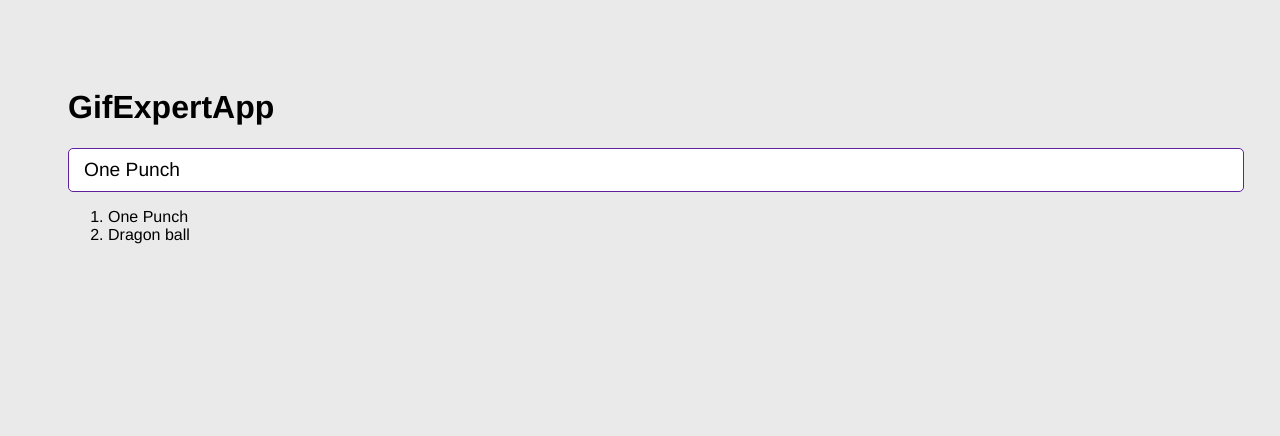
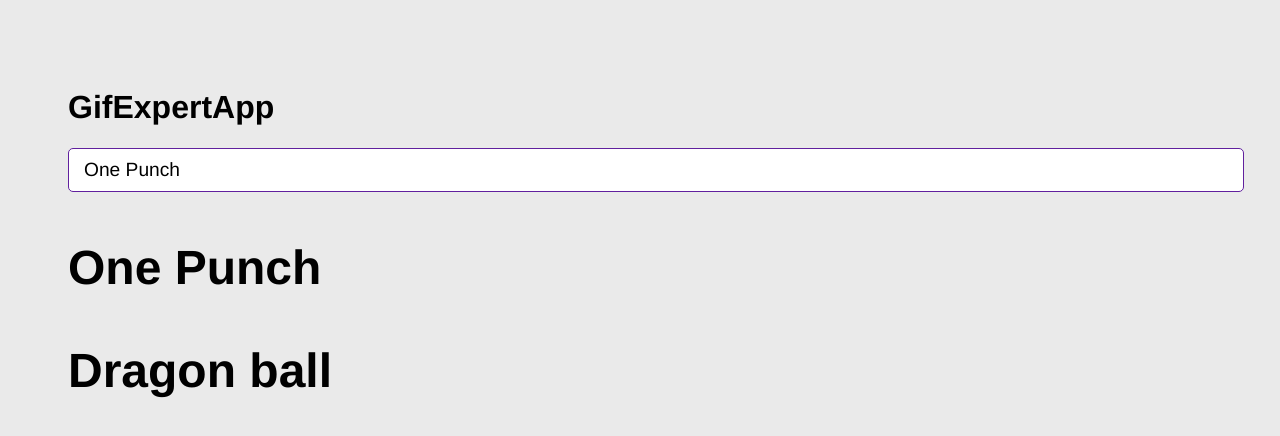
Before and after one commit to Jorge-David-Reyes/react-GifExpertApp, a React (Vite) app: page / in a window 1280 px wide. Shown: the top 436 px of the page. Built offline with nearby package versions, Linux system fonts and the light colour scheme.

Commit message:
82 - GifGrid - Nuevo componente

```diff
--- a/src/GifExpertApp.jsx
+++ b/src/GifExpertApp.jsx
@@ -1,5 +1,6 @@
 import { useState } from "react"
 import { AddCategory } from "./components/AddCategory";
+import { GifGrid } from "./components/GifGrid";
 
 export const GifExpertApp = () => {
 
@@ -19,26 +20,27 @@
 
   return (
     <>
-        {/* titulo */}
         <h1>GifExpertApp</h1>
 
-        {/* Input */}
         <AddCategory
-          //setCategories={ setCategories }
-          //onNewCategory={ (event) => onAddCategory(event) }
           onNewCategory={ (value) => onAddCategory(value) }
         />
 
-        {/* Listado de Gif */}
-        <ol>
           {
-            categories.map( category => {
-              return <li key={ category }>{category}</li>
-            })
+            categories.map( category => (
+              //return <li key={ category }>{category}</li>
+              /*
+                <div key={category}>
+                  <h3>{ category }</h3>
+                  <li>{ category }</li>
+                </div>
+              )
+              */
+
+              <GifGrid key={(category)} category = { category }/>
+             )
+            )
           }
-        </ol>
-          {/* Gif Item */}
-
     </>
   )
 }
--- /dev/null
+++ b/src/components/GifGrid.jsx
@@ -0,0 +1,7 @@
+export const GifGrid = ({ category }) => {
+  return (
+    <>
+        <h3>{category}</h3>
+    </>
+  )
+}
```
